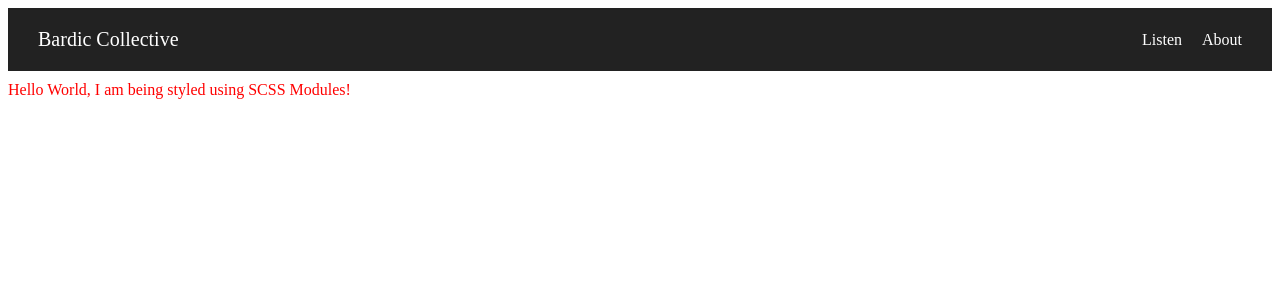
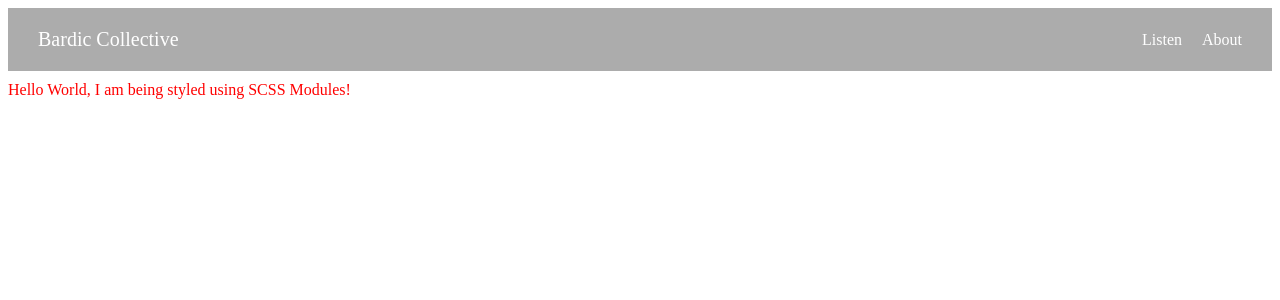
Before and after one commit to BardicCollective/BardicWeb, a Next.js app: page / in a window 1280 px wide. Shown: the top 300 px of the page. Built offline with nearby package versions, Linux system fonts and the light colour scheme.

Commit message:
Update SiteNav styles and use light mode

```diff
--- a/components/SiteNav/index.tsx
+++ b/components/SiteNav/index.tsx
@@ -25,18 +25,18 @@ class SiteNav extends Component<SiteNavProps,SiteNavStateProps> {
 
   render() {
     const { collapsed } = this.state;
-    let classes = styles.item;
+    let classes = `${styles.item} ${styles.light}`;
     let toggle = <HamburgerMenu stroke="white" />;
     if (!collapsed) {
       classes += ` ${styles.active}`;
       toggle = <Close stroke="white" />;
     }
     return (
-      <nav className={styles.site_nav}>
+      <nav className={`${styles.site_nav} ${styles.light}`}>
         <ul className={`${styles.menu}`}>
-          <li className={`${styles.logo}`}><a href='/'>Bardic Collective</a></li>
-          <li className={classes}><a href='/'>Listen</a></li>
-          <li className={classes}><a href='/about'>About</a></li>
+          <li className={`${styles.logo}`}><a className={styles.light} href='/'>Bardic Collective</a></li>
+          <li className={classes}><a className={styles.light} href='/'>Listen</a></li>
+          <li className={classes}><a className={styles.light} href='/about'>About</a></li>
 
           {/*<li className='lightSwitch'><LightSwitch /></li>*/}
           <li className={`${styles.toggle}`} onClick={this.handleToggle}>{toggle}</li>
--- a/components/SiteNav/site-nav.module.scss
+++ b/components/SiteNav/site-nav.module.scss
@@ -1,3 +1,5 @@
+@import "../../styles/_colors.scss";
+
 %site-nav-everything {
   box-sizing: border-box;
   padding: 0;
@@ -5,7 +7,16 @@
 }
 
 .site_nav {
-  background: #222;
+  &.dark {
+    background: $dark-background-secondary;
+    color: $dark-text-default;
+  }
+
+  &.light {
+    background: $light-background-secondary;
+    color: $light-text-default;
+  }
+
   @extend %site-nav-everything;
   padding: 5px 20px;
   margin-bottom: 10px;
@@ -13,11 +24,18 @@
   * { @extend %site-nav-everything; }
 
   a {
-    color: white;
     text-decoration: none;
 
     &:hover {
       text-decoration: underline;
+    }
+
+    &.dark {
+      color: $dark-text-default;
+    }
+
+    &.light {
+      color: $light-text-secondary;
     }
   }
 
@@ -32,8 +50,15 @@
 
   .toggle {
     order: 1;
-    color: white;
     cursor: pointer;
+
+    &.dark {
+      color: $dark-text-default;
+    }
+
+    &.light {
+      color: $light-text-secondary;
+    }
   }
 
   .lightbulb {
```
